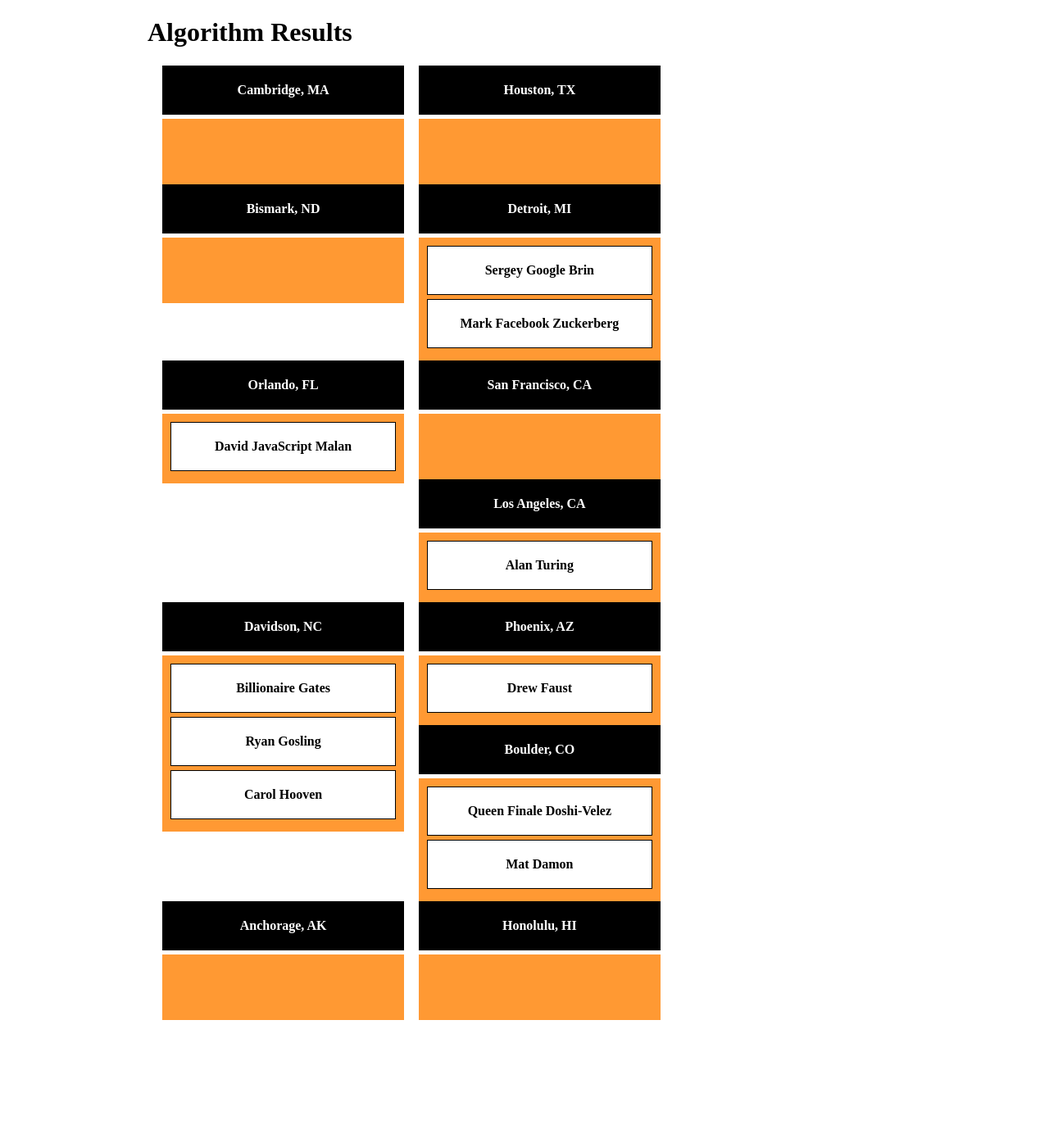
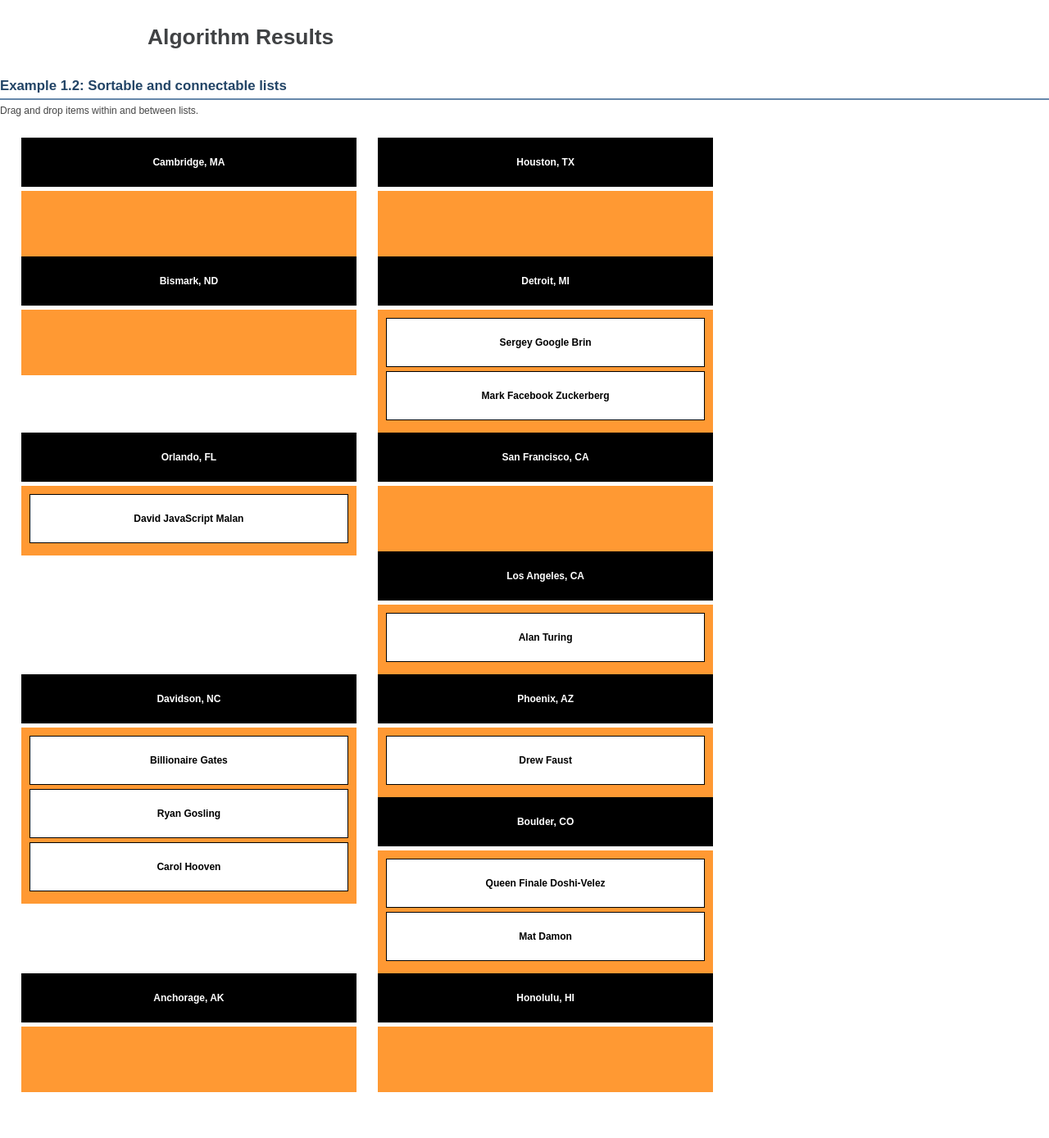
Before and after one commit to emilylaiken/sip-refugees-say, a Flask app: page / in a window 1280 px wide. Shown: the whole page at 82% size. Before the commit the page ends 1245 px from the top, so only its background shows below. Run offline with Flask 2, Linux system fonts and the light colour scheme; some libraries are stand-ins or nearby versions.

Commit message:
changed index.html

```diff
--- a/templates/index.html
+++ b/templates/index.html
@@ -6,22 +6,30 @@
         <link rel="stylesheet" type="text/css" href="static/style.css" media="screen" />
         <link rel="stylesheet" type="text/css" href="static/examples.css" media="screen" />
     </head>
-    <body class="body">
+    <body class="dhe-body">
         <div id="center-wrapper">
-            <div id="header_info">
-                <h1 class="header">Algorithm Results</h1>
+            <div id="dhe-article-info">
+                <h1 class="dhe-h1">Algorithm Results</h1>
+                    <div class="dhe-clearer">&nbsp;</div>
                 </div>
-
-            <div class="main_content">
-                <div id="visualization">
+            </div>
+            <div class="dhe-example-section" id="ex-1-2">
+                <div class="dhe-example-section-header">
+                    <h3 class="dhe-h3 dhe-example-title">Example 1.2: Sortable and connectable lists</h3>
+                    <div class="dhe-example-description">Drag and drop items within and between lists.</div>
+                </div>
+                <div class="dhe-example-descriptione-section-content">
+                    <div id="example-1-2">
                         {% for key, value in communities.items() %}
+                            {% if key == 'Los Angeles' %}
+                                <div class="column left first">
+                            {% else %}
                                 <div class="column left">
-                            <li class="unsortable-item">
-                                {{ key[1] }}, {{ key[0] }}
-                            </li>
+                            {% endif %}
+                            <li class="unsortable-item"> {{ key[1] }}, {{ key[0] }} </li>
                                 <ul class="sortable-list">
                                     {% for case in value %}
-                                    <li class="sortable-item"> {{case}} </li>
+                                        <li class="sortable-item">{{case}}</li>
                                     {% endfor %}
                                 </ul>
                             </div>
@@ -30,7 +38,7 @@
                     </div>
                 </div>
             </div>
-
+        </div>
         <script type="text/javascript" src="static/jquery-1.4.2.min.js"></script>
         <script type="text/javascript" src="static/jquery-ui-1.8.custom.min.js"></script>
         <script type="text/javascript">
@@ -40,6 +48,7 @@
             		connectWith: '#example-1-2 .sortable-list'
             	});
             });
+
         </script>
     </body>
 </html>
```
Lines whose indentation alone changed are shown as unchanged.
